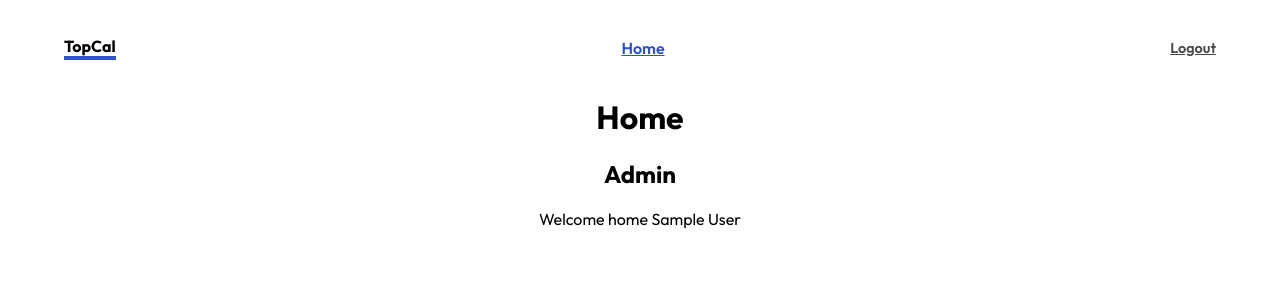
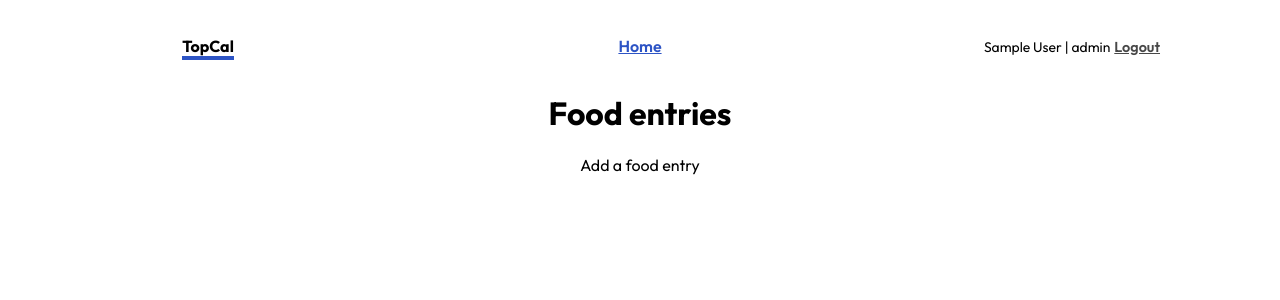
Before and after one commit to gustavozapata/calories-app, a React (Create React App) app in the folder client/: page / in a window 1280 px wide. Shown: the top 300 px of the page. Built offline with nearby package versions, Linux system fonts and the light colour scheme; sample sign-in values are in the browser's storage.

Commit message:
Clean up home page and add user name and role to navigation

```diff
--- a/client/src/layout/Navigation/Navigation.css
+++ b/client/src/layout/Navigation/Navigation.css
@@ -5,10 +5,11 @@
 }
 .Navigation nav {
   width: fit-content;
+  flex-basis: 50%;
 }
 .Navigation nav ul {
   display: flex;
-  justify-content: space-between;
+  justify-content: center;
   padding: 0;
 }
 .Navigation ul li {
@@ -24,6 +25,13 @@
 .Navigation .active {
   text-decoration: underline;
 }
+.nav-account {
+  flex-basis: 25%;
+}
+.account-name {
+  font-size: 0.87em;
+  margin-right: 4px;
+}
 .logout {
   font-weight: 600;
   text-decoration: underline;
@@ -33,10 +41,11 @@
 }
 .logo {
   font-weight: 700;
-  border-bottom: 4px solid #2d54c5;
+  flex-basis: 25%;
   cursor: pointer;
 }
 .logo a {
   color: #000;
+  border-bottom: 4px solid #2d54c5;
   text-decoration: none;
 }
--- a/client/src/layout/Navigation/Navigation.tsx
+++ b/client/src/layout/Navigation/Navigation.tsx
@@ -4,7 +4,7 @@ import AppContext from "../../context";
 import "./Navigation.css";
 
 const Navigation: React.FC = () => {
-  const { handleLogout } = useContext(AppContext);
+  const { user, handleLogout } = useContext(AppContext);
 
   return (
     <div className="Navigation">
@@ -18,9 +18,14 @@ const Navigation: React.FC = () => {
           </li>
         </ul>
       </nav>
-      <p className="logout" onClick={() => handleLogout()}>
-        Logout
-      </p>
+      <div className="nav-account">
+        <span className="account-name">
+          {user.name} | {user.role}
+        </span>
+        <span className="logout" onClick={() => handleLogout()}>
+          Logout
+        </span>
+      </div>
     </div>
   );
 };
--- a/client/src/pages/Home/AdminHomePage.tsx
+++ b/client/src/pages/Home/AdminHomePage.tsx
@@ -3,11 +3,11 @@ import AppContext from "../../context";
 
 const AdminHomePage: React.FC = () => {
   const { user } = useContext(AppContext);
+  console.log("user", user);
 
   return (
     <div>
-      <h2>Admin</h2>
-      <p>Welcome home {user.name}</p>
+      <p>Add a food entry</p>
     </div>
   );
 };
--- a/client/src/pages/Home/Home.tsx
+++ b/client/src/pages/Home/Home.tsx
@@ -9,7 +9,7 @@ const Home: React.FC = () => {
 
   return (
     <div>
-      <h1>Home</h1>
+      <h1>Food entries</h1>
       <div>{user.role === "admin" ? <AdminHomePage /> : <UserHomePage />}</div>
     </div>
   );
--- a/client/src/pages/Home/UserHomePage.tsx
+++ b/client/src/pages/Home/UserHomePage.tsx
@@ -3,11 +3,11 @@ import AppContext from "../../context";
 
 const UserHomePage: React.FC = () => {
   const { user } = useContext(AppContext);
+  console.log("user", user);
 
   return (
     <div>
-      <h2>User</h2>
-      <p>Welcome home {user.name}</p>
+      <p>Add a food entry</p>
     </div>
   );
 };
```
